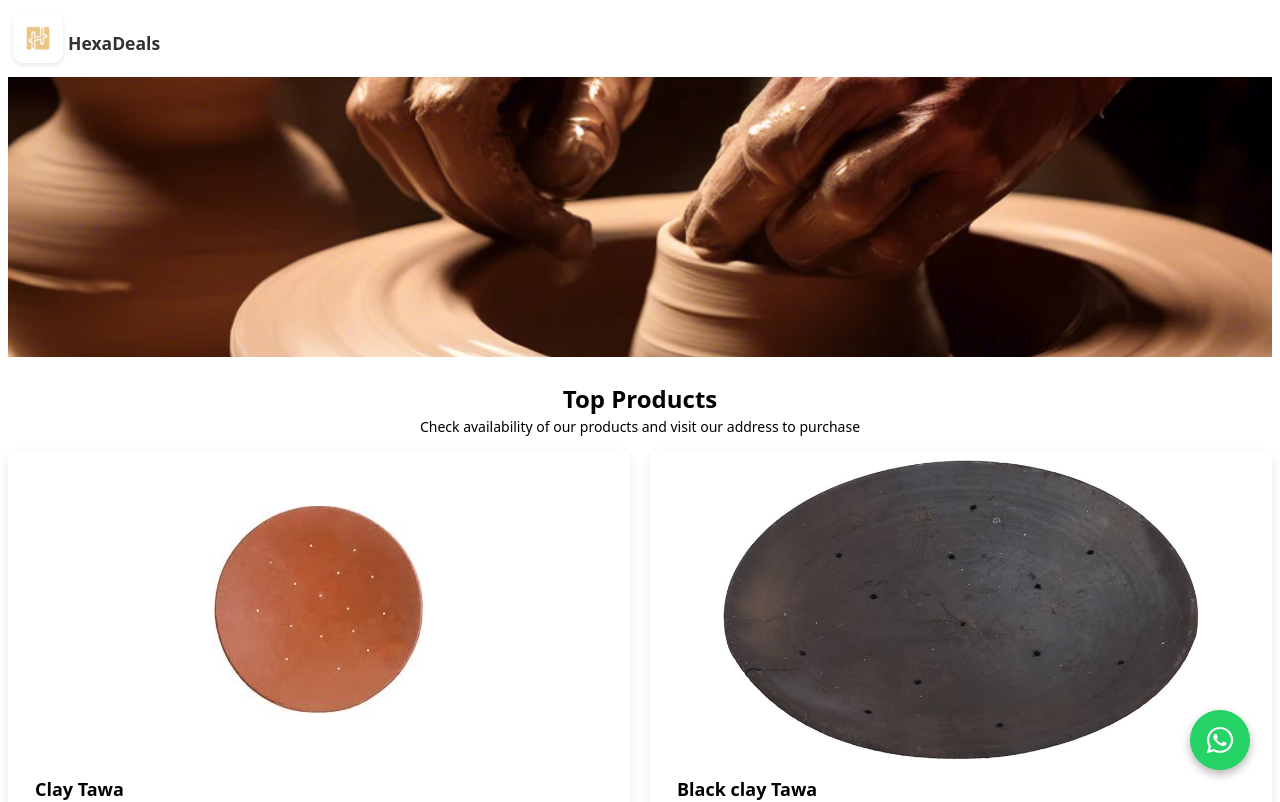
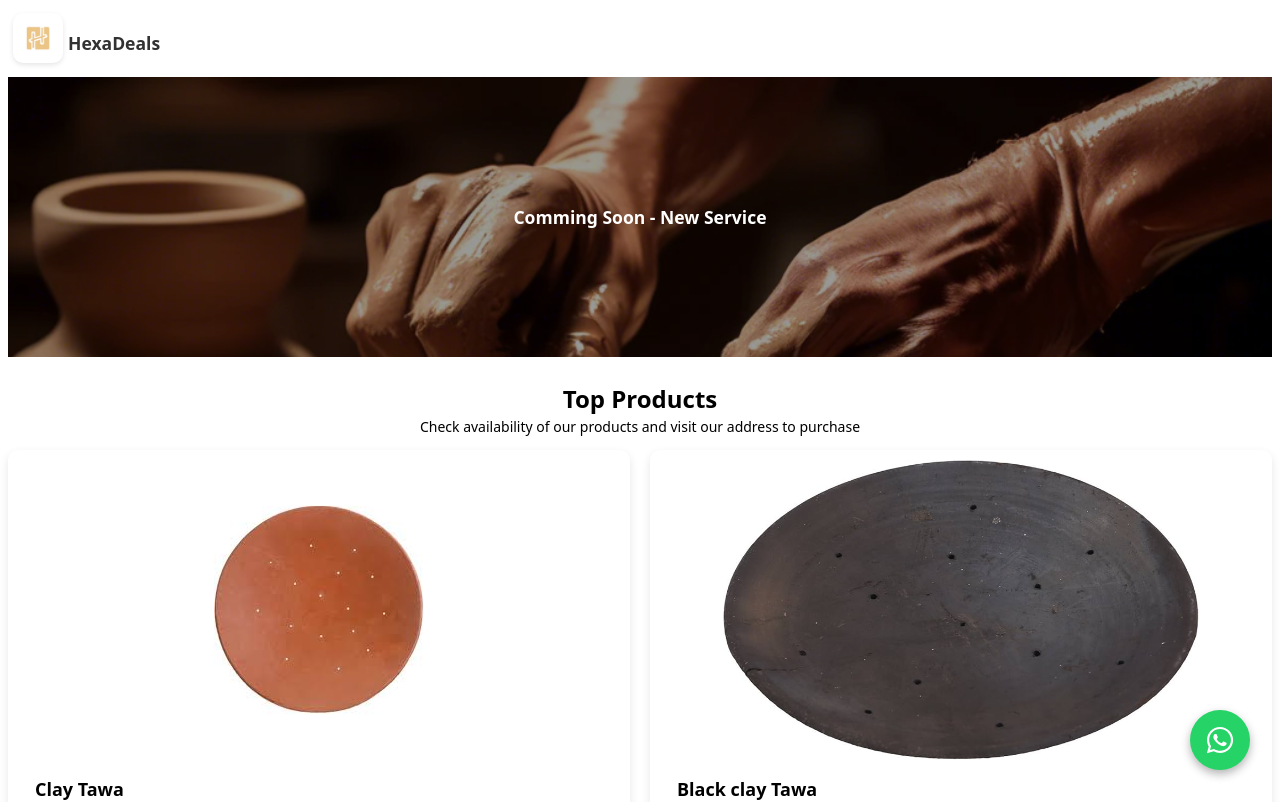
Before and after one commit to gunatitdesign/hexadeals, a React (Vite) app: page / in a window 1280 px wide. Shown: the top 802 px of the page. Built offline with nearby package versions, Linux system fonts and the light colour scheme.

Commit message:
code pushed

```diff
--- a/src/Components/Header/header.css
+++ b/src/Components/Header/header.css
@@ -27,3 +27,39 @@
   overflow-y: hidden;
   object-fit: cover;
 }
+
+.image-wrapper {
+  position: relative;
+  width: 100%;
+  max-width: 100vw; /* optional */
+  width: 100%;
+  height: 35vh;
+  overflow-y: hidden;
+  object-fit: cover;
+}
+
+.image-wrapper img {
+  width: 100%;
+  display: block;
+}
+
+.overlay {
+  position: absolute;
+  inset: 0;
+  background: rgba(0, 0, 0, 0.4); /* opacity control */
+}
+
+.text-content {
+  position: absolute;
+  inset: 0;
+  z-index: 2;
+  color: white;
+
+  display: flex;
+  flex-direction: column;
+  justify-content: center;
+  align-items: center;
+
+  text-align: center;
+  padding: 16px;
+}
--- a/src/Components/Header/header.jsx
+++ b/src/Components/Header/header.jsx
@@ -8,8 +8,13 @@ function Header() {
         <h3 style={{paddingLeft:"5px"}}>HexaDeals</h3>
       </div>
 
-      <img src="header-bg.webp" alt="clay kitchen tava, port"
-        className='header-img'/>
+        <div className="image-wrapper">
+          <img src="header-bg.webp" alt="Hexadeals  - clay kitchen tava, pot" />
+        <div className="overlay"></div>
+        <div className="text-content">
+          <h3>Comming Soon - New Service</h3>
+        </div>
+      </div>
       </header>
     );
 }
--- a/src/Components/service-section/rapidoService.jsx
+++ b/src/Components/service-section/rapidoService.jsx
@@ -16,7 +16,8 @@ function RapidoService() {
          <div className="rapido-card">
             <div className="rapido-card-content">
                 <h2 style={{marginBottom:'5px'}}>Rapido Service</h2>
-                <p style={{marginTop:'5px'}}>Book Rider - We are available in Rajkot</p>
+                <p style={{marginTop:'5px', marginBottom:'2px'}}>Book Rider - We are available in Rajkot</p>
+                 <p style={{marginTop:'0px'}}>Based on our availability</p>
                 <button className="rapido-card-button" onClick={openRapido} formTarget="_blank">Book Bike Ride</button>
             </div>
             <img src="rapido-rider.png" alt="Rapido ride" />
```
